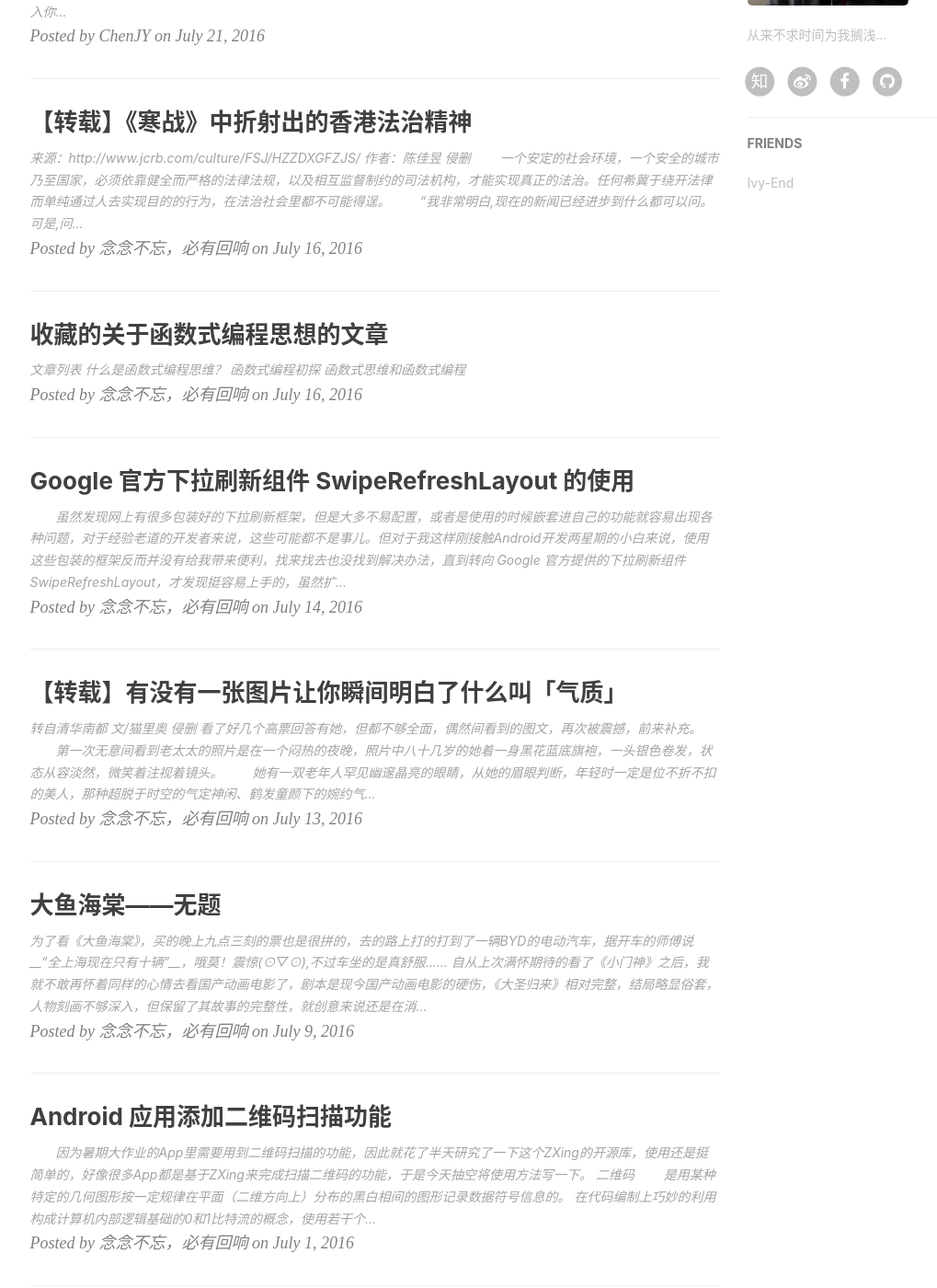
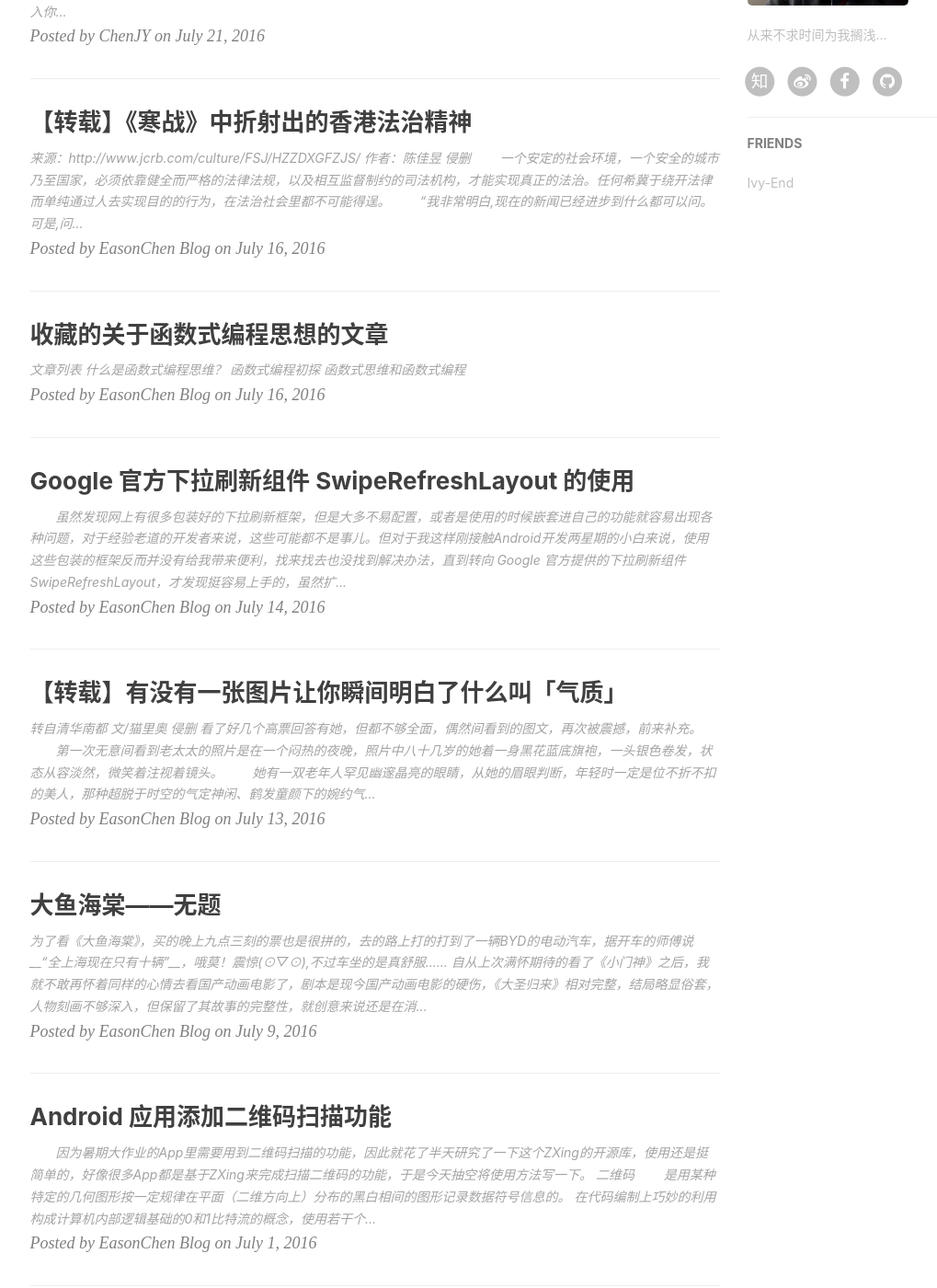
Before and after one commit to jiayangchen/jiayangchen.github.io, a Jekyll site: the page built from index.html, in a window 1280 px wide and 1400 px high, scrolled down 827 px. Shown: the whole window at 92% size, without its empty margins (135-1154 px from the left). Built offline with Jekyll 4.4.1, drawn with Linux system fonts in a browser that asks for light colours; nearby versions of some CDN libraries; the list of posts is cut into pages by our own code; comment, search, counter and statistics services are not loaded; some of the changed text lies outside the part shown.

Commit message:
20161005

```diff
--- a/_config.yml
+++ b/_config.yml
@@ -1,5 +1,5 @@
 # Site settings
-title: 念念不忘，必有回响
+title: EasonChen Blog
 SEOTitle: ChenJY Blog
 header-img: img/home_bg.jpg
 email: jiayangchen@sjtu.edu.cn
```
